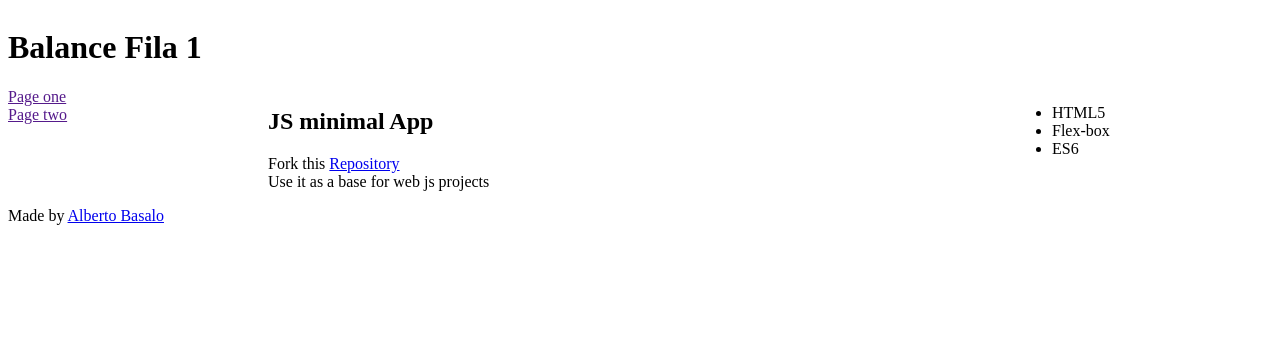
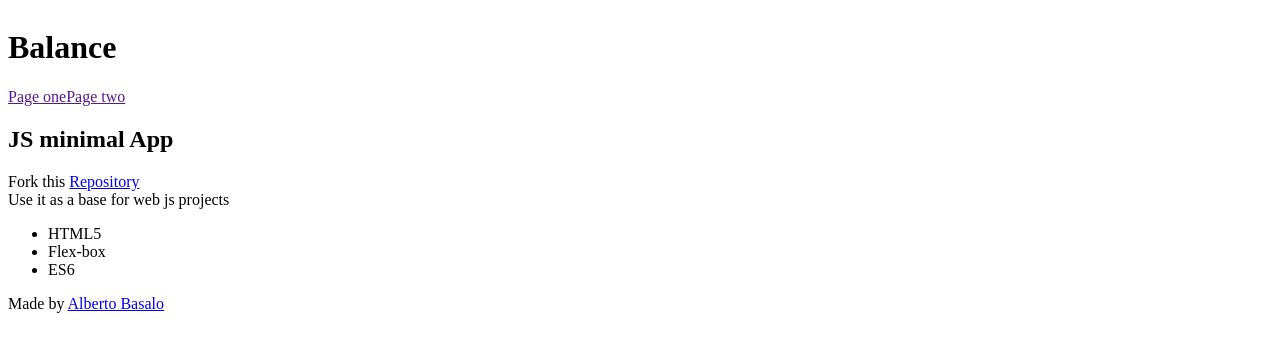
Before and after one commit to abanca-ITforce/balance-fila1, an Angular app: page / in a window 1280 px wide. Shown: the top 352 px of the page. Built offline with nearby package versions, Linux system fonts and the light colour scheme.

Commit message:
component_funciona

```diff
--- a/src/app/app.component.html
+++ b/src/app/app.component.html
@@ -1,38 +1 @@
-<header>
-  <h1>{{title}}</h1>
-</header>
-
-<main>
-  <nav>
-    <a href="">Page one</a>
-    <a href="">Page two</a>
-  </nav>
-
-  <section>
-    <article>
-      <header>
-        <h2>
-          JS minimal App
-        </h2>
-      </header>
-      <main>
-        Fork this
-        <a href="https://github.com/AtomicBuilders/neutron">Repository</a>
-        <router-outlet></router-outlet>
-      </main>
-      <footer>Use it as a base for web js projects</footer>
-    </article>
-  </section>
-
-  <aside>
-    <ul>
-      <li>HTML5</li>
-      <li>Flex-box</li>
-      <li>ES6</li>
-    </ul>
-  </aside>
-</main>
-
-<footer>
-  <p>Made by <a href="https://twitter.com/albertobasalo">Alberto Basalo</a></p>
-</footer>
+<ab-shell></ab-shell>
--- a/src/app/app.module.ts
+++ b/src/app/app.module.ts
@@ -3,6 +3,7 @@ import { NgModule } from '@angular/core';
 
 import { AppRoutingModule } from './app-routing.module';
 import { AppComponent } from './app.component';
+import { LayoutModule } from './layout/layout.module';
 
 @NgModule({
   declarations: [
@@ -10,7 +11,8 @@ import { AppComponent } from './app.component';
   ],
   imports: [
     BrowserModule,
-    AppRoutingModule
+    AppRoutingModule,
+    LayoutModule
   ],
   providers: [],
   bootstrap: [AppComponent]
--- a/src/app/layout/layout.module.ts
+++ b/src/app/layout/layout.module.ts
@@ -11,6 +11,7 @@ import { CopyrightComponent } from './shell/copyright/copyright.component';
   declarations: [ShellComponent, TopBarComponent, MainContentComponent, CopyrightComponent],
   imports: [
     CommonModule
-  ]
+  ],
+  exports: [ShellComponent]
 })
 export class LayoutModule { }
--- a/src/app/layout/shell/copyright/copyright.component.html
+++ b/src/app/layout/shell/copyright/copyright.component.html
@@ -1 +1 @@
-<p>copyright works!</p>
+<p>Made by <a href="https://twitter.com/albertobasalo">Alberto Basalo</a></p>
--- a/src/app/layout/shell/main-content/main-content.component.html
+++ b/src/app/layout/shell/main-content/main-content.component.html
@@ -1 +1,28 @@
-<p>main-content works!</p>
+<nav>
+  <a href="">Page one</a>
+  <a href="">Page two</a>
+</nav>
+
+<section>
+  <article>
+    <header>
+      <h2>
+        JS minimal App
+      </h2>
+    </header>
+    <main>
+      Fork this
+      <a href="https://github.com/AtomicBuilders/neutron">Repository</a>
+      <!--<router-outlet></router-outlet>-->
+    </main>
+    <footer>Use it as a base for web js projects</footer>
+  </article>
+</section>
+
+<aside>
+  <ul>
+    <li>HTML5</li>
+    <li>Flex-box</li>
+    <li>ES6</li>
+  </ul>
+</aside>
--- a/src/app/layout/shell/shell.component.html
+++ b/src/app/layout/shell/shell.component.html
@@ -1 +1,11 @@
-<p>shell works!</p>
+<header>
+  <ab-top-bar></ab-top-bar>
+</header>
+
+<main>
+  <ab-main-content></ab-main-content>
+</main>
+
+<footer>
+  <ab-copyright></ab-copyright>
+</footer>
--- a/src/app/layout/shell/top-bar/top-bar.component.html
+++ b/src/app/layout/shell/top-bar/top-bar.component.html
@@ -1 +1 @@
-<p>top-bar works!</p>
+<h1>{{title}}</h1>
--- a/src/app/layout/shell/top-bar/top-bar.component.ts
+++ b/src/app/layout/shell/top-bar/top-bar.component.ts
@@ -6,7 +6,7 @@ import { Component, OnInit } from '@angular/core';
   styleUrls: ['./top-bar.component.css']
 })
 export class TopBarComponent implements OnInit {
-
+  title = 'Balance';
   constructor() { }
 
   ngOnInit() {
```
